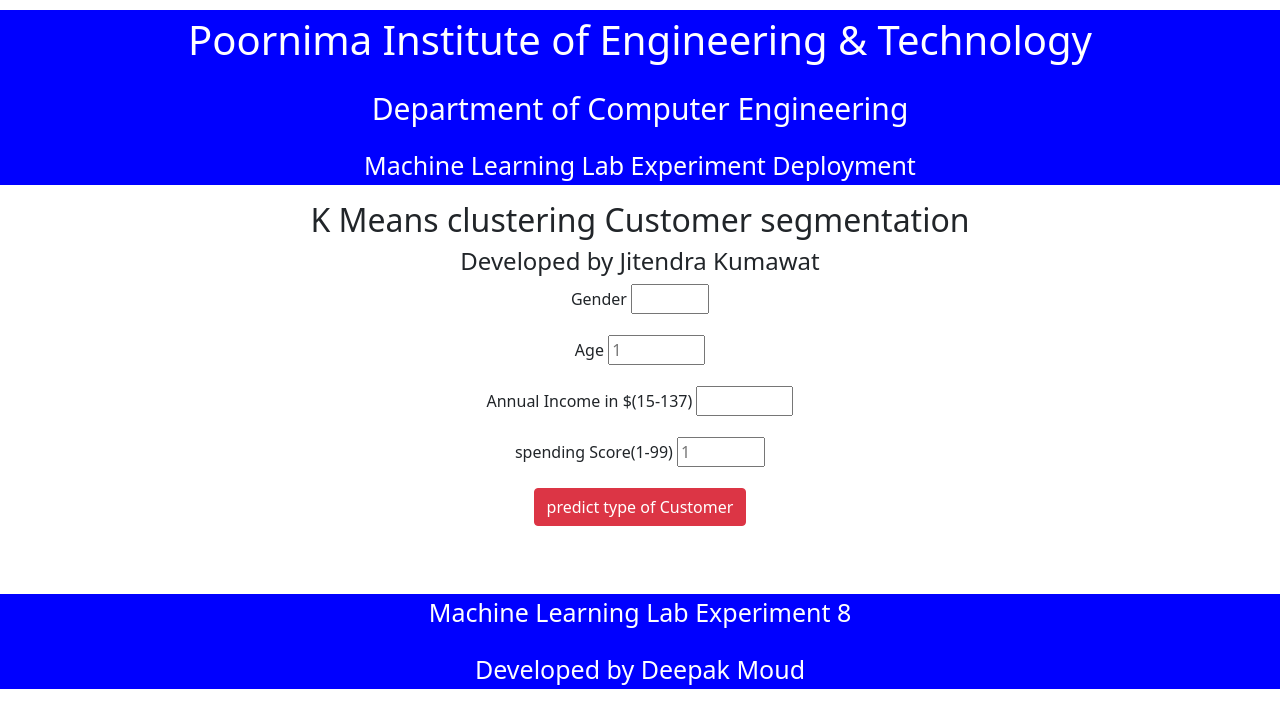
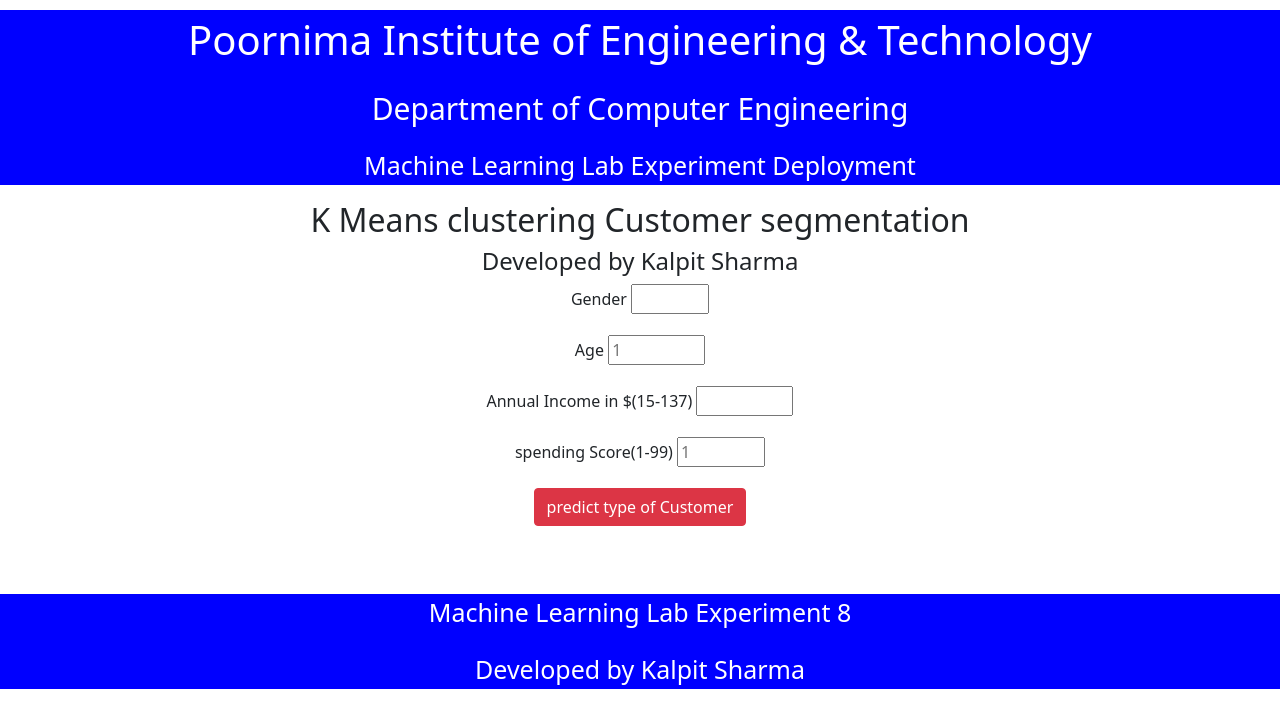
Before and after one commit to K7776/Mall_Customers.csv, a Flask app: page / in a window 1280 px wide. Shown: the top 728 px of the page. Run offline with Flask 2, Linux system fonts and the light colour scheme; parts of the project's set-up code (start-up, migrations or seed data) failed here and were passed over.

Commit message:
Update index.html

```diff
--- a/templates/index.html
+++ b/templates/index.html
@@ -36,7 +36,7 @@
 
 <div class="login">
 <h2 >K Means clustering Customer segmentation</h2>
-<h4>Developed by Jitendra Kumawat</h4>
+<h4>Developed by Kalpit Sharma</h4>
 <!-- Main Input For Receiving Query to our ML -->
 <form action="{{ url_for('predict')}}"method="get">
 
@@ -76,7 +76,7 @@
 
 <div class="col-md-12">
  <center><p style="font-size:25px;color:white;margin-top:20px;">Machine Learning Lab Experiment 8</p></center>
- <center><p style="font-size:25px;color:white;margin-top:20px;">Developed by Deepak Moud</p></center>
+ <center><p style="font-size:25px;color:white;margin-top:20px;">Developed by Kalpit Sharma</p></center>
 </div>
 </div>
 </div>
```
